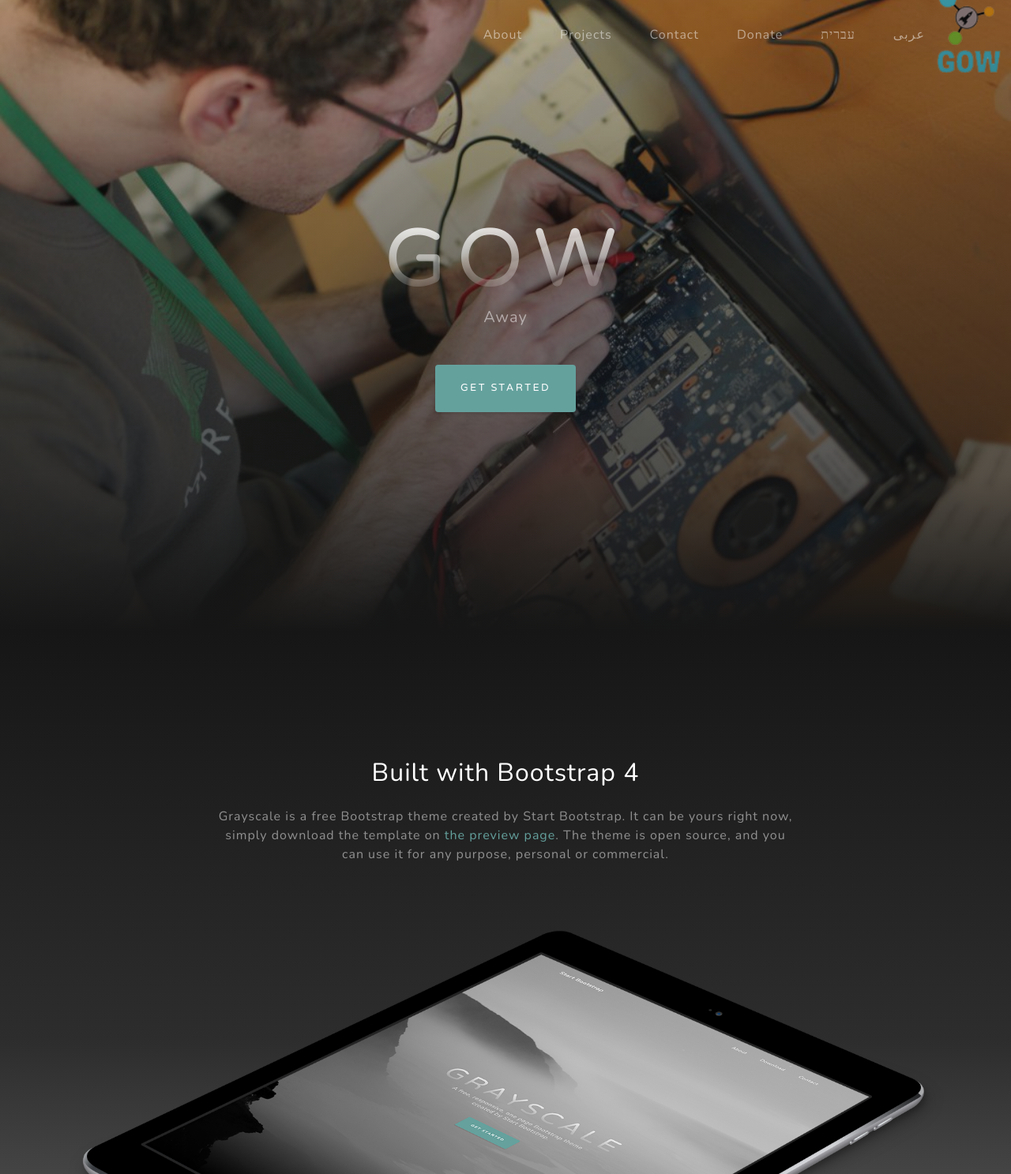
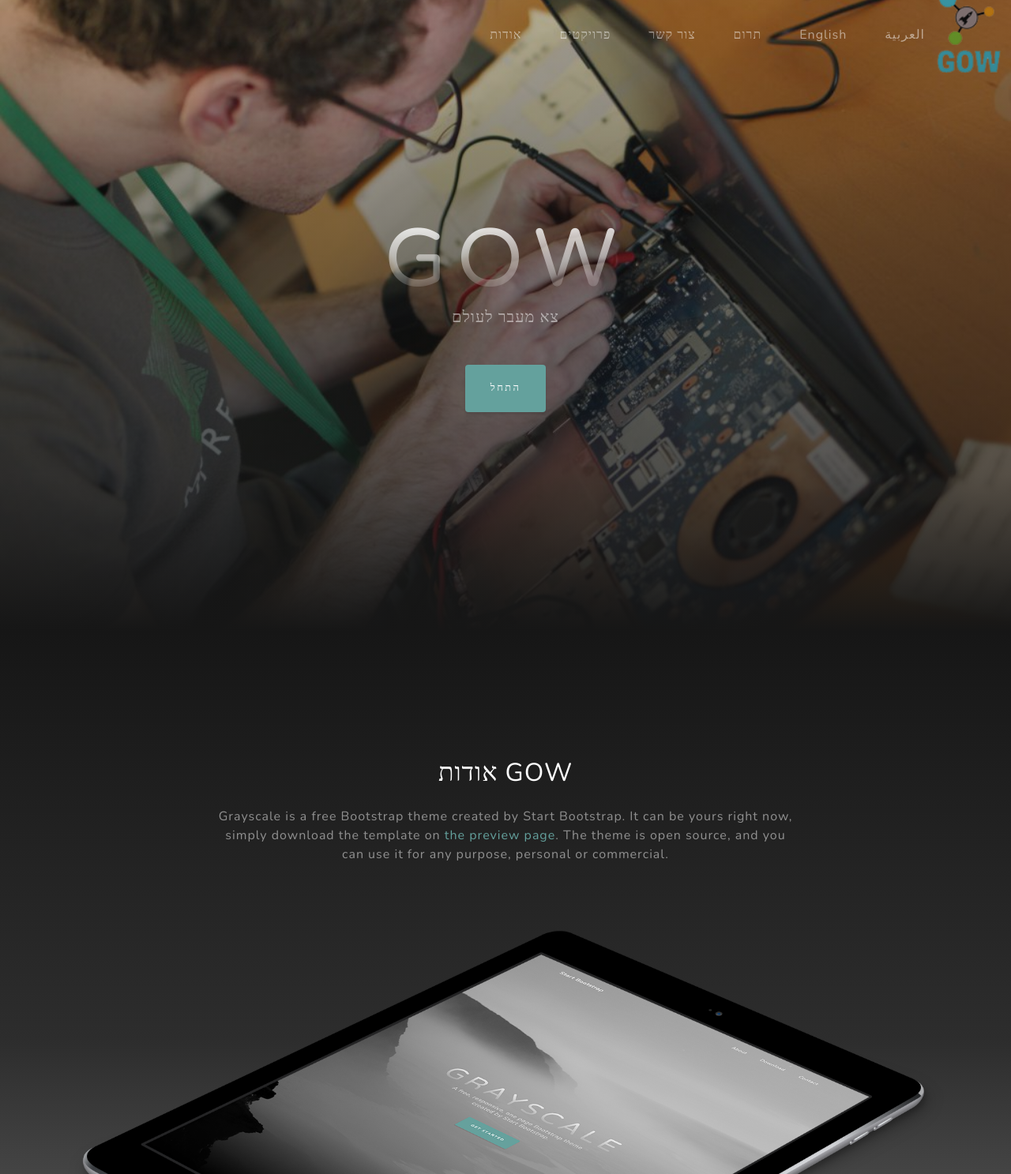
Before and after one commit to itamar19-meet/GOW, a Flask app: page /hebrew in a window 1280 px wide. Shown: the top 1487 px of the page at 79% size. Run offline with Flask 2, Linux system fonts and the light colour scheme; some libraries are stand-ins or nearby versions.

Commit message:
Itamat told me to do so

```diff
--- a/templates/hebrew_website.html
+++ b/templates/hebrew_website.html
@@ -62,23 +62,23 @@
         <div class="collapse navbar-collapse" id="navbarResponsive">
           <ul class="navbar-nav ml-auto">
             <li class="nav-item">
-              <a class="nav-link js-scroll-trigger" href="#about">About</a>
+              <a class="nav-link js-scroll-trigger" href="#about">אודות</a>
             </li>
             <li class="nav-item">
-              <a class="nav-link js-scroll-trigger" href="#projects">Projects</a>
+              <a class="nav-link js-scroll-trigger" href="#projects">פרויקטים</a>
             </li>
             <li class="nav-item">
-              <a class="nav-link js-scroll-trigger" href="#signup">Contact</a>
+              <a class="nav-link js-scroll-trigger" href="#signup">צור קשר</a>
             </li>
             <li class="nav-item">
 
-              <a class="nav-link js-scroll-trigger" href="#Donate">Donate</a>
+              <a class="nav-link js-scroll-trigger" href="#Donate">תרום</a>
               <li class="nav-item">
               </li>
-              <a class="nav-link js-scroll-trigger" href="/hebrew">עברית</a>
+              <a class="nav-link js-scroll-trigger" href="/">English</a>
               <li class="nav-item">
 
-              <a class="nav-link js-scroll-trigger" href="/arabic">عربى</a>
+              <a class="nav-link js-scroll-trigger" href="/arabic">العربية</a>
 
             </li>
             </li>
@@ -93,10 +93,10 @@
         <div class="mx-auto text-center">
           <h1 class="mx-auto my-0 text-uppercase">GOW</h1>
           <h2 class="text-white-50 mx-auto mt-2 mb-5">
-            Away
+            צא מעבר לעולם
           </h2>
           <a href="#about" class="btn btn-primary js-scroll-trigger"
-            >Get Started</a
+            >התחל</a
           >
         </div>
       </div>
@@ -107,7 +107,7 @@
       <div class="container">
         <div class="row">
           <div class="col-lg-8 mx-auto">
-            <h2 class="text-white mb-4">Built with Bootstrap 4</h2>
+            <h2 class="text-white mb-4">אודות GOW</h2>
             <p class="text-white-50">
               Grayscale is a free Bootstrap theme created by Start Bootstrap. It
               can be yours right now, simply download the template on
@@ -158,10 +158,9 @@
                 <div
                   class="project-text w-100 my-auto text-center text-lg-left"
                 >
-                  <h4 class="text-white">Misty</h4>
+                  <h4 class="text-white">משימה</h4>
                   <p class="mb-0 text-white-50">
-                    An example of where you can put an image of a project, or
-                    anything else, along with a description.
+                    המשימה שלנו היא להעצים ולתמוך בבני נוער הנמצאים בסיכון הידרדרות לפשע דרך התניה של כלים שימושיים, מקום בטוח והבעת  הייחודיות שלהם.
                   </p>
                   <hr class="d-none d-lg-block mb-0 ml-0" />
                 </div>
@@ -180,11 +179,10 @@
                 <div
                   class="project-text w-100 my-auto text-center text-lg-right"
                 >
-                  <h4 class="text-white">Mountains</h4>
+                  <h4 class="text-white">חזון</h4>
                   <p class="mb-0 text-white-50">
-                    Another example of a project with its respective
-                    description. These sections work well responsively as well,
-                    try this theme on a small screen!
+                    החזון שלנו הוא מציאות בה לכל בני הנוער יש את ההזדמנות לגדול בסביבה בריאה ומקבלת ולהפוך למבוגרים עצמאיים, יצרניים וגאים.
+
                   </p>
                   <hr class="d-none d-lg-block mb-0 mr-0" />
                 </div>
@@ -201,7 +199,7 @@
         <div class="row">
           <div class="col-md-10 col-lg-8 mx-auto text-center">
             <i class="far fa-paper-plane fa-2x mb-2 text-white"></i>
-            <h2 class="text-white mb-5">Give us your email adress if you are intrested to volunteer!</h2>
+            <h2 class="text-white mb-5">שלח לנו את כתובת הדוא"ל שלך אם אתה מעוניין להתנדב</h2>
 
             <form class="form-inline d-flex">
               <input
```
Also changed, not shown: 2 other files.
